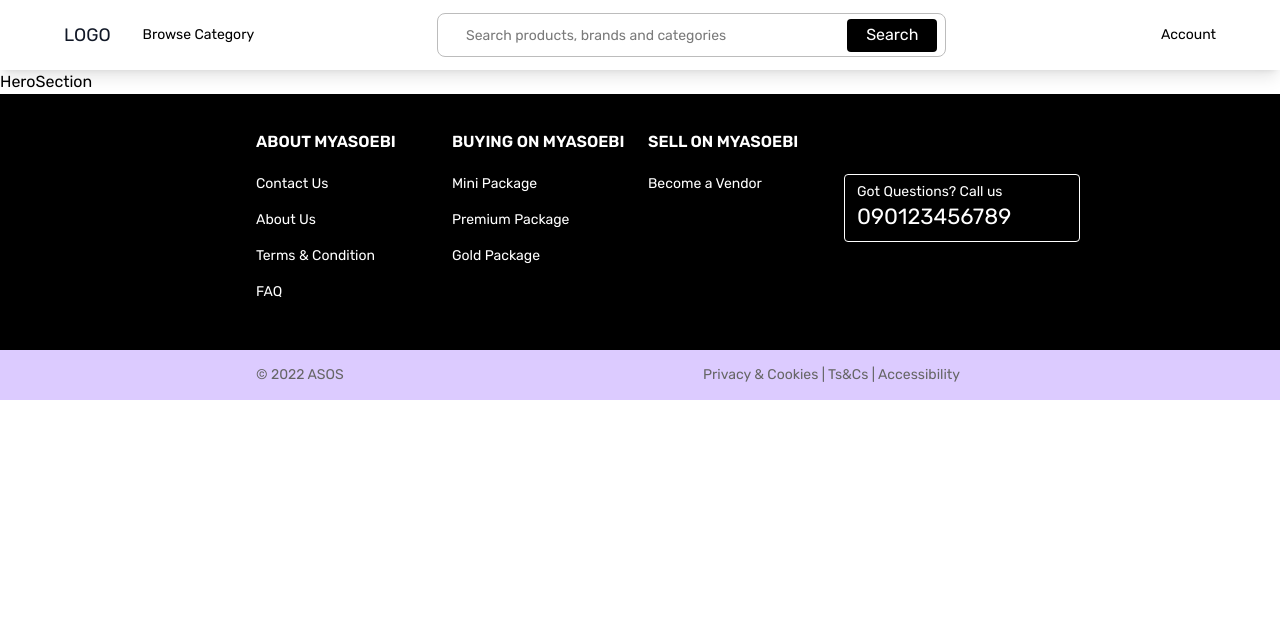
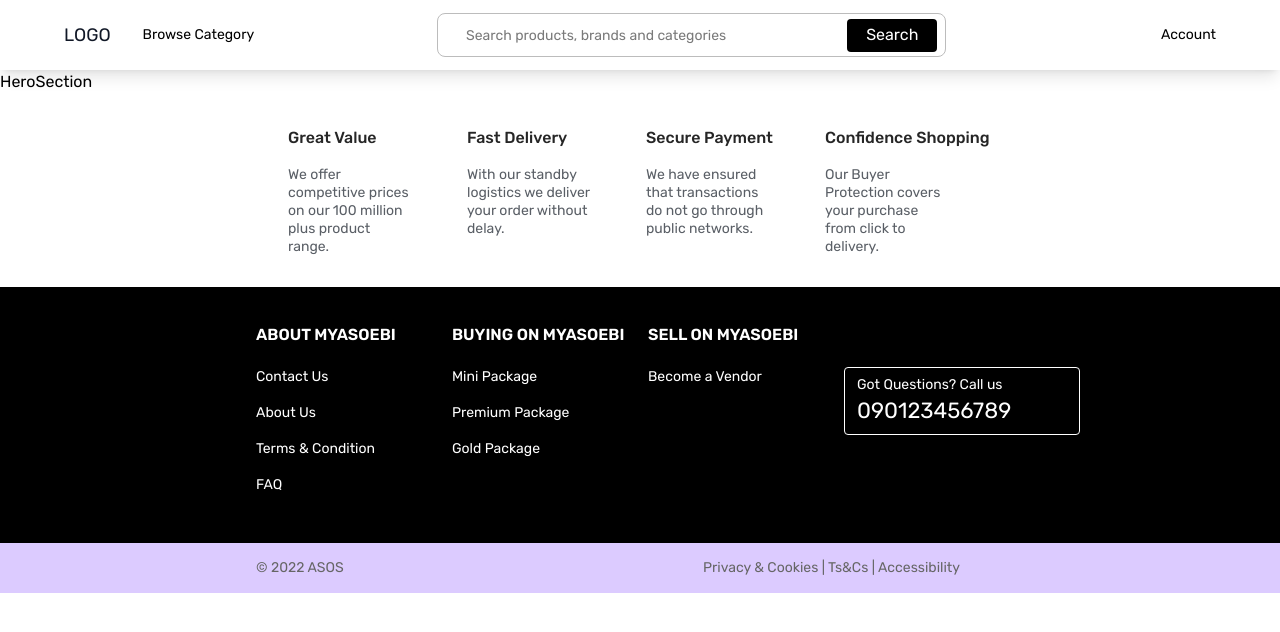
Before and after one commit to nkemjikaobi/asoebi, a Next.js app: page / in a window 1280 px wide. Shown: the top 632 px of the page. Built offline with nearby package versions, Linux system fonts and the light colour scheme.

Commit message:
Asoebi Core Value

```diff
--- /dev/null
+++ b/src/components/AsoebiCoreValues/AsoebiCoreValues.tsx
@@ -0,0 +1,46 @@
+import React from "react";
+
+import Icon from "@components/atoms/Icons";
+
+const AsoebiCoreValues = () => {
+  return (
+    <div className="grid grid-cols-4 gap-3 px-72 my-8">
+      {AsoebiCoreValuesData.map((value) => (
+        <div className="space-y-4" key={value.id}>
+          <Icon name={value.icon} />
+          <h3 className="font-medium text-asoebiBlack-700">{value.name}</h3>
+          <p className="text-asoebiBlack-100 text-14 w-3/4">{value.body}</p>
+        </div>
+      ))}
+    </div>
+  );
+};
+
+export default AsoebiCoreValues;
+
+const AsoebiCoreValuesData = [
+  {
+    id: 1,
+    name: "Great Value",
+    body: "We offer competitive prices on our 100 million plus product range.",
+    icon: "money",
+  },
+  {
+    id: 2,
+    name: "Fast Delivery",
+    body: "With our standby logistics we deliver your order without delay.",
+    icon: "truck",
+  },
+  {
+    id: 3,
+    name: "Secure Payment",
+    body: "We have ensured that transactions do not go through public networks.",
+    icon: "card",
+  },
+  {
+    id: 4,
+    name: "Confidence Shopping",
+    body: "Our Buyer Protection covers your purchase from click to delivery.",
+    icon: "shield",
+  },
+];
--- /dev/null
+++ b/src/components/atoms/Icons/stock/card.tsx
@@ -0,0 +1,27 @@
+/* eslint-disable max-len */
+import React from "react";
+/**
+ *
+ * @param {Object} props Component props
+ * @return {React.Component} React component
+ */
+const SVG = (props: any): unknown => (
+  <svg fill="none" height="24" viewBox="0 0 24 24" width="24" xmlns="http://www.w3.org/2000/svg" {...props}>
+    <path
+      clipRule="evenodd"
+      d="M4 4H20C21.1046 4 22 4.89543 22 6V18C22 19.1046 21.1046 20 20 20H4C2.89543 20 2 19.1046 2 18V6C2 4.89543 2.89543 4 4 4Z"
+      fill="#DCCBFF"
+      fillRule="evenodd"
+      opacity="0.3"
+    />
+    <path
+      clipRule="evenodd"
+      d="M18.5 11H5.5C4.67157 11 4 11.6716 4 12.5V13H8.58579C8.851 13 9.10536 13.1054 9.29289 13.2929L10.2929 14.2929C10.7456 14.7456 11.3597 15 12 15C12.6403 15 13.2544 14.7456 13.7071 14.2929L14.7071 13.2929C14.8946 13.1054 15.149 13 15.4142 13H20V12.5C20 11.6716 19.3284 11 18.5 11Z"
+      fill="#DCCBFF"
+      fillRule="evenodd"
+    />
+    <path clipRule="evenodd" d="M5.5 6C4.67157 6 4 6.67157 4 7.5V8H20V7.5C20 6.67157 19.3284 6 18.5 6H5.5Z" fill="#DCCBFF" fillRule="evenodd" />
+  </svg>
+);
+
+export default SVG;
--- /dev/null
+++ b/src/components/atoms/Icons/stock/money.tsx
@@ -0,0 +1,19 @@
+/* eslint-disable max-len */
+import React from "react";
+/**
+ *
+ * @param {Object} props Component props
+ * @return {React.Component} React component
+ */
+const SVG = (props: any): unknown => (
+  <svg fill="none" height="12" viewBox="0 0 21 12" width="21" xmlns="http://www.w3.org/2000/svg" {...props}>
+    <path
+      clipRule="evenodd"
+      d="M1 0C0.447715 0 0 0.447715 0 1V11C0 11.5523 0.447715 12 1 12H20C20.5523 12 21 11.5523 21 11V1C21 0.447715 20.5523 0 20 0H1ZM14.5 6C14.5 8.20914 12.7091 10 10.5 10C8.29086 10 6.5 8.20914 6.5 6C6.5 3.79086 8.29086 2 10.5 2C12.7091 2 14.5 3.79086 14.5 6ZM10.5 8C11.6046 8 12.5 7.10457 12.5 6C12.5 4.89543 11.6046 4 10.5 4C9.39543 4 8.5 4.89543 8.5 6C8.5 7.10457 9.39543 8 10.5 8Z"
+      fill="#DCCBFF"
+      fillRule="evenodd"
+    />
+  </svg>
+);
+
+export default SVG;
--- /dev/null
+++ b/src/components/atoms/Icons/stock/shield.tsx
@@ -0,0 +1,26 @@
+/* eslint-disable max-len */
+import React from "react";
+/**
+ *
+ * @param {Object} props Component props
+ * @return {React.Component} React component
+ */
+const SVG = (props: any): unknown => (
+  <svg fill="none" height="24" viewBox="0 0 24 24" width="24" xmlns="http://www.w3.org/2000/svg" {...props}>
+    <path
+      clipRule="evenodd"
+      d="M4 3.99982L11.6314 2.56892C11.875 2.52325 12.125 2.52325 12.3686 2.56892L20 3.99982V11.9031C20 15.6958 18.0462 19.221 14.83 21.2311L12.53 22.6686C12.2057 22.8712 11.7943 22.8712 11.47 22.6686L9.17001 21.2311C5.95382 19.221 4 15.6958 4 11.9031L4 3.99982Z"
+      fill="#DCCBFF"
+      fillRule="evenodd"
+      opacity="0.3"
+    />
+    <path
+      clipRule="evenodd"
+      d="M11.1748 14.75C10.9352 14.75 10.6956 14.6542 10.504 14.4625L8.5873 12.5458C8.20397 12.1625 8.20397 11.5875 8.5873 11.2042C8.97064 10.8208 9.59355 10.8208 9.92897 11.2042L11.1748 12.45L14.3373 9.2875C14.7206 8.90417 15.2956 8.90417 15.679 9.2875C16.0623 9.67083 16.0623 10.2458 15.679 10.6292L11.8456 14.4625C11.654 14.6542 11.4144 14.75 11.1748 14.75Z"
+      fill="#DCCBFF"
+      fillRule="evenodd"
+    />
+  </svg>
+);
+
+export default SVG;
--- /dev/null
+++ b/src/components/atoms/Icons/stock/truck.tsx
@@ -0,0 +1,17 @@
+/* eslint-disable max-len */
+import React from "react";
+/**
+ *
+ * @param {Object} props Component props
+ * @return {React.Component} React component
+ */
+const SVG = (props: any): unknown => (
+  <svg fill="none" height="25" viewBox="0 0 32 25" width="32" xmlns="http://www.w3.org/2000/svg" {...props}>
+    <path
+      d="M27.6363 6.04441H23.2727V0H2.90911C1.30179 0 0 1.35242 0 3.02224V19.6445H2.90911C2.90911 22.1454 4.86545 24.1778 7.27274 24.1778C9.68003 24.1778 11.6364 22.1454 11.6364 19.6445H20.3636C20.3636 22.1454 22.32 24.1778 24.7273 24.1778C27.1346 24.1778 29.0909 22.1454 29.0909 19.6445H32V12.0889L27.6363 6.04441ZM7.27274 21.911C6.06545 21.911 5.09092 20.8986 5.09092 19.6444C5.09092 18.3901 6.06545 17.3777 7.27274 17.3777C8.48003 17.3777 9.45455 18.3901 9.45455 19.6444C9.45455 20.8986 8.47996 21.911 7.27274 21.911ZM24.7273 21.911C23.52 21.911 22.5454 20.8986 22.5454 19.6444C22.5454 18.3901 23.52 17.3777 24.7273 17.3777C25.9346 17.3777 26.9091 18.3901 26.9091 19.6444C26.9091 20.8986 25.9345 21.911 24.7273 21.911ZM23.2727 12.0889V8.31114H26.909L29.7672 12.0889H23.2727Z"
+      fill="#DCCBFF"
+    />
+  </svg>
+);
+
+export default SVG;
--- a/src/components/layouts/BasePageLayout/BasePageLayout.tsx
+++ b/src/components/layouts/BasePageLayout/BasePageLayout.tsx
@@ -1,5 +1,7 @@
 import Head from "next/head";
 import React from "react";
+
+import AsoebiCoreValues from "@components/AsoebiCoreValues/AsoebiCoreValues";
 
 import DesktopFooter from "@layouts/Footer/DesktopFooter/DesktopFooter";
 import DesktopNavigation from "@layouts/NavBar/DesktopNavigation/DesktopNavigation";
@@ -31,6 +33,7 @@ const BasePageLayout = ({ children, showNavigation, showFooter, title, descripti
           </>
         )}
         <main className="h-auto">{children}</main>
+        <AsoebiCoreValues />
         {showFooter && (
           <>
             <div className="hidden smallLaptop:block smallLaptop:w-full">
--- a/tailwind.config.js
+++ b/tailwind.config.js
@@ -30,6 +30,8 @@ module.exports = {
       },
       colors: {
         asoebiBlack: {
+          100: "#5A5F66",
+          700: "#262626",
           800: "#131924",
           900: "#111827",
         },
```
